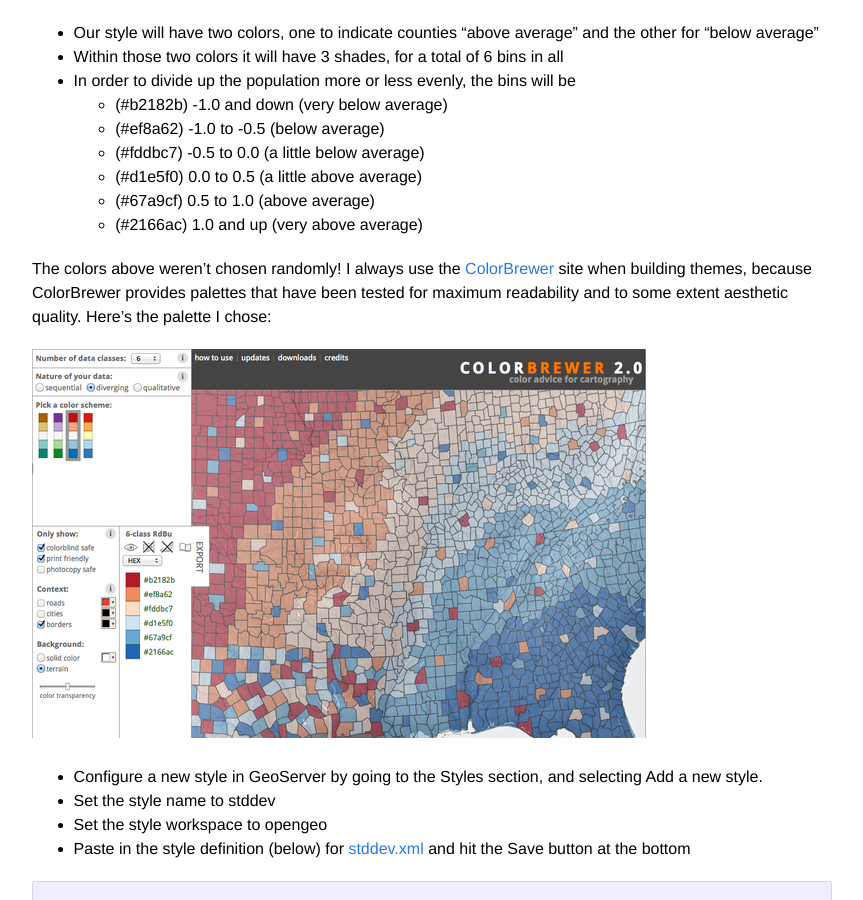
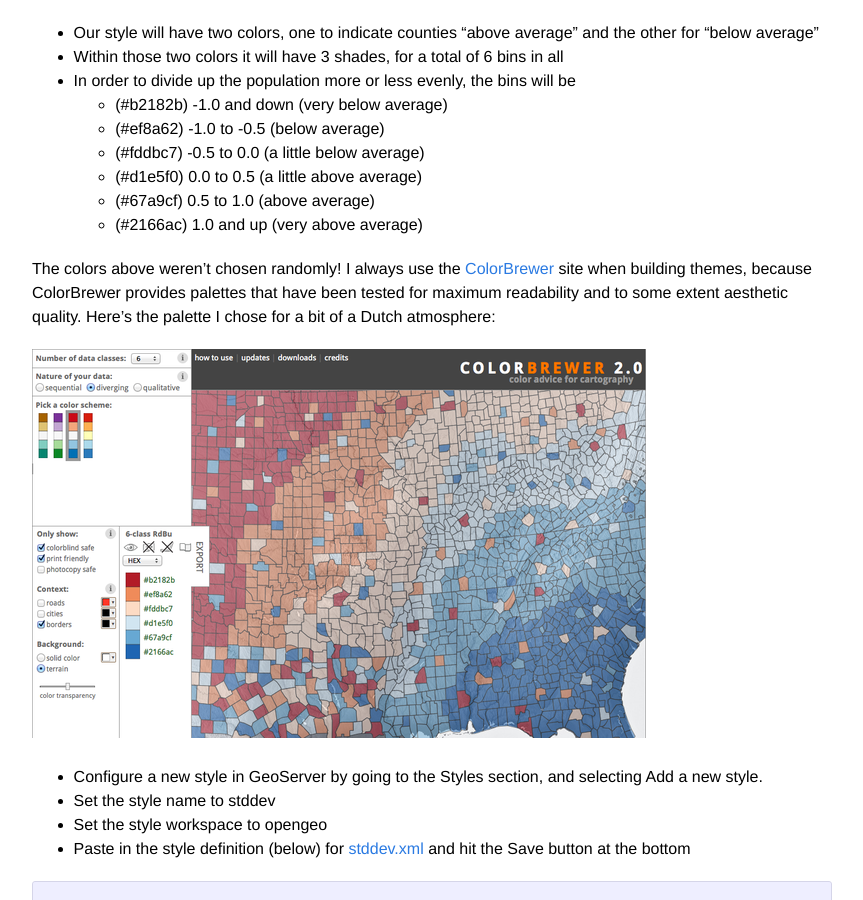
Before and after one commit to arbakker/workshop-boundless-geocat, a Jekyll site: the page built from index.md, in a window 1280 px wide and 900 px high, scrolled down 5130 px. Shown: the whole window, without its empty margins (208-1071 px from the left). Built offline with Jekyll 4.4.1, drawn with Linux system fonts in a browser that asks for light colours; nearby versions of some CDN libraries; some of the changed text lies outside the part shown.

Commit message:
added python script to tutorial

```diff
--- a/index.md
+++ b/index.md
@@ -165,7 +165,7 @@
     - (#67a9cf) 0.5 to 1.0 (above average)
     - (#2166ac) 1.0 and up (very above average)
 
-The colors above weren’t chosen randomly! I always use the [ColorBrewer](http://colorbrewer2.org/) site when building themes, because ColorBrewer provides palettes that have been tested for maximum readability and to some extent aesthetic quality. Here’s the palette I chose:
+The colors above weren’t chosen randomly! I always use the [ColorBrewer](http://colorbrewer2.org/) site when building themes, because ColorBrewer provides palettes that have been tested for maximum readability and to some extent aesthetic quality. Here’s the palette I chose for a bit of a Dutch atmosphere:
 
 ![colorbrewer](img/color-brewer.png)
 
@@ -415,7 +415,8 @@
 
 ### Preparing the Metadata
 
-The first thing we need for our app is a data file that maps the short, meaningless column names in our census table to human readable information. Fortunately, the [dictionary.txt](data/dictionary.txt) file has all the information we need. Here’s a couple example lines:
+The first thing we need for our app is a data file that maps the short, meaningless column names in our census table to human readable information. Fortunately, the [dictionary.txt](data/dictionary.txt) file has all the information we need. The dictionary.txt file was created by parsing the text of the [Buurten en Wijken documentation pdf](http://download.cbs.nl/regionale-kaarten/toelichting-buurtkaart-2013-v1.pdf) with a [python script](data/extract-dictionary.py).
+ Here’s a couple example lines:
 
 
     P_HH_M_K: Huishoudens met kinderen [%]
```
Also changed, not shown: data/extract-dictionary.py (renamed from data/extract-descr.py).
